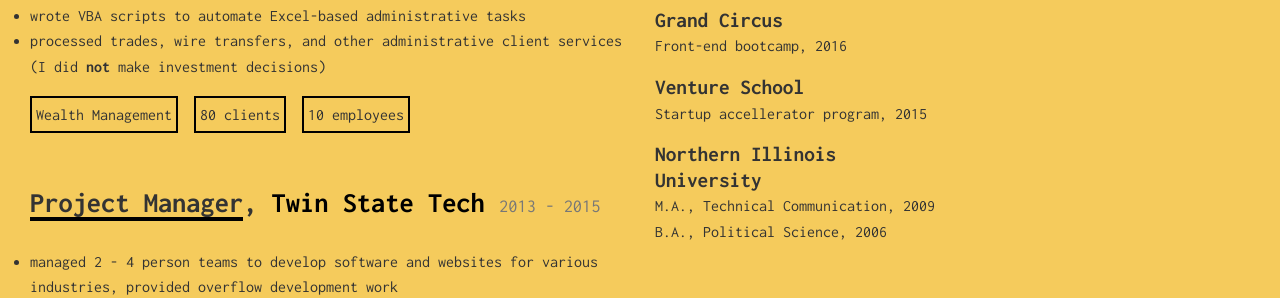
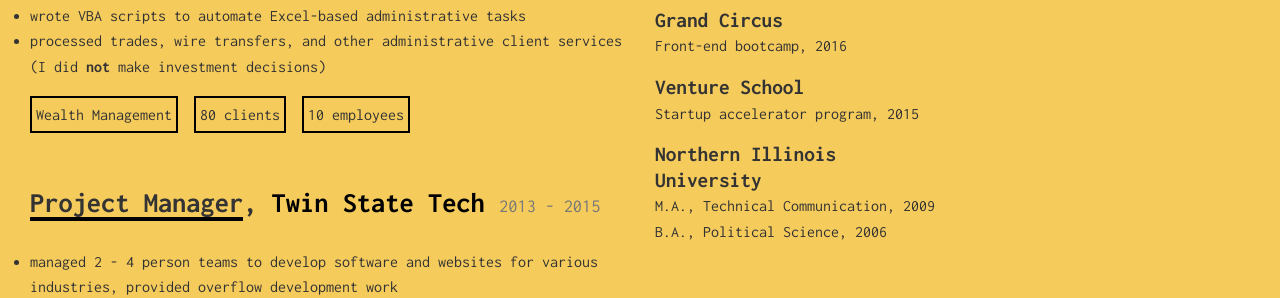
Before and after one commit to johnbenson/johnbenson.github.io, a Jekyll site: the page resume/index.html, which Jekyll copies as it is, in a window 1280 px wide. Shown: the part 481-779 px from the top of the page. Built offline with Jekyll 4.4.1, drawn with Linux system fonts in a browser that asks for light colours; nearby versions of some CDN libraries.

Commit message:
fixed typo accelerator

```diff
--- a/resume/index.html
+++ b/resume/index.html
@@ -140,7 +140,7 @@
                 </section>
                 <section class="push-down">
                   <h4 class="single-space">Venture School</h4>
-                  <p class="single-space">Startup accellerator program, 2015</p>
+                  <p class="single-space">Startup accelerator program, 2015</p>
                 </section>
                 <section>
                   <h4 class="single-space">Northern Illinois University</h4>
```
